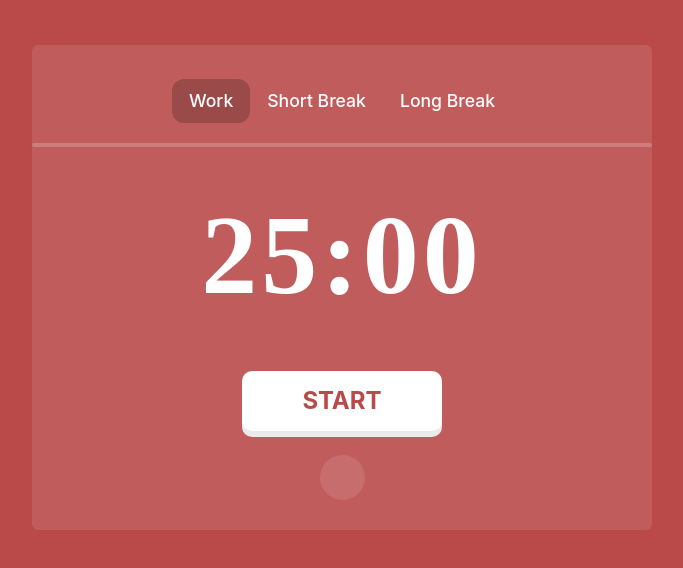
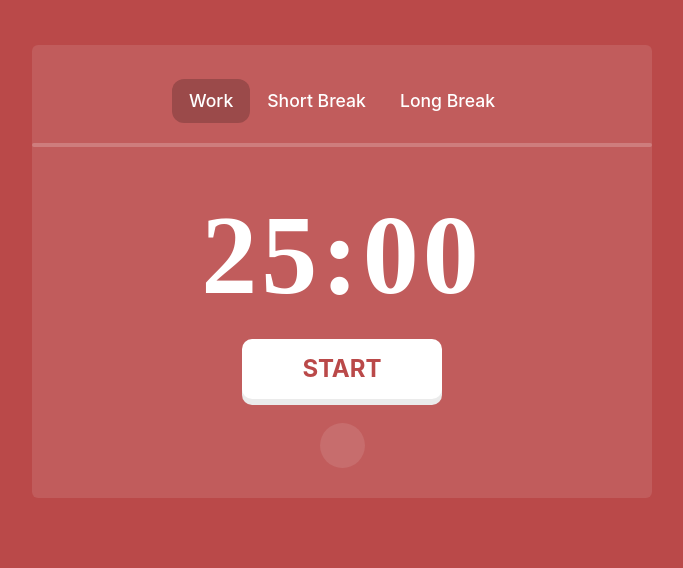
Before and after one commit to eronmiranda/react-pomodoro-timer, a React (Vite) app: page / in a window 1280 px wide. Shown: the top 568 px of the page, without its empty margins (298-981 px from the left). Built offline with nearby package versions, Linux system fonts and the light colour scheme; some icons are missing.

Commit message:
Remove unnecessary margins

```diff
--- a/src/components/Timer.jsx
+++ b/src/components/Timer.jsx
@@ -57,7 +57,6 @@ function Timer() {
         backgroundColor: "rgba(255, 255, 255, 0.1)",
         padding: { xs: "20px 0", sm: "30px 0" },
         borderRadius: "6px",
-        marginBottom: "20px",
         width: "100%",
       }}
     >
--- a/src/components/TimerControls.jsx
+++ b/src/components/TimerControls.jsx
@@ -16,7 +16,6 @@ export function TimerControls({
   return (
     <Box
       sx={{
-        mt: { xs: 2, sm: 3 },
         display: "flex",
         flexDirection: "column",
         alignItems: "center",
--- a/src/components/TimerDisplay.jsx
+++ b/src/components/TimerDisplay.jsx
@@ -8,7 +8,6 @@ function TimerDisplay(props) {
         color: "#fff",
         fontSize: { xs: "4rem", sm: "5.5rem", md: "7rem" },
         fontWeight: "bold",
-        mb: { xs: 2, sm: 4 },
         letterSpacing: { xs: "2px", sm: "4px" },
       }}
     >
```
